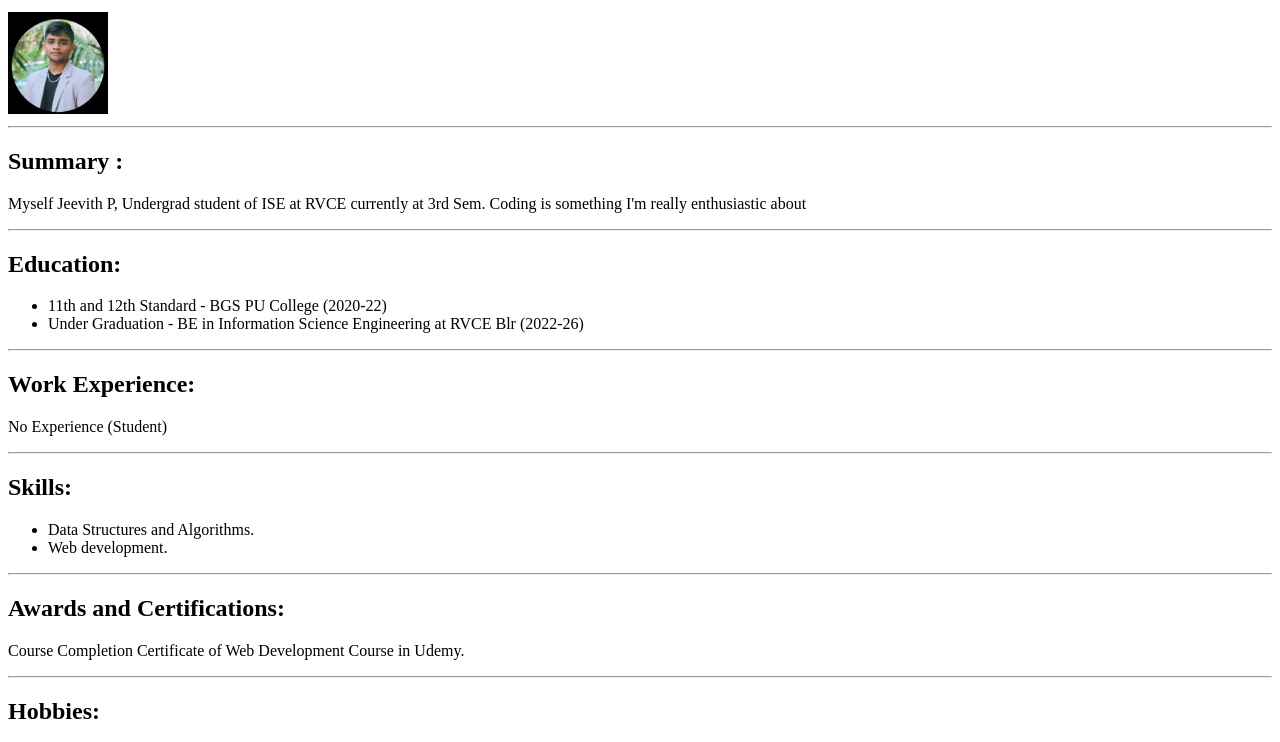
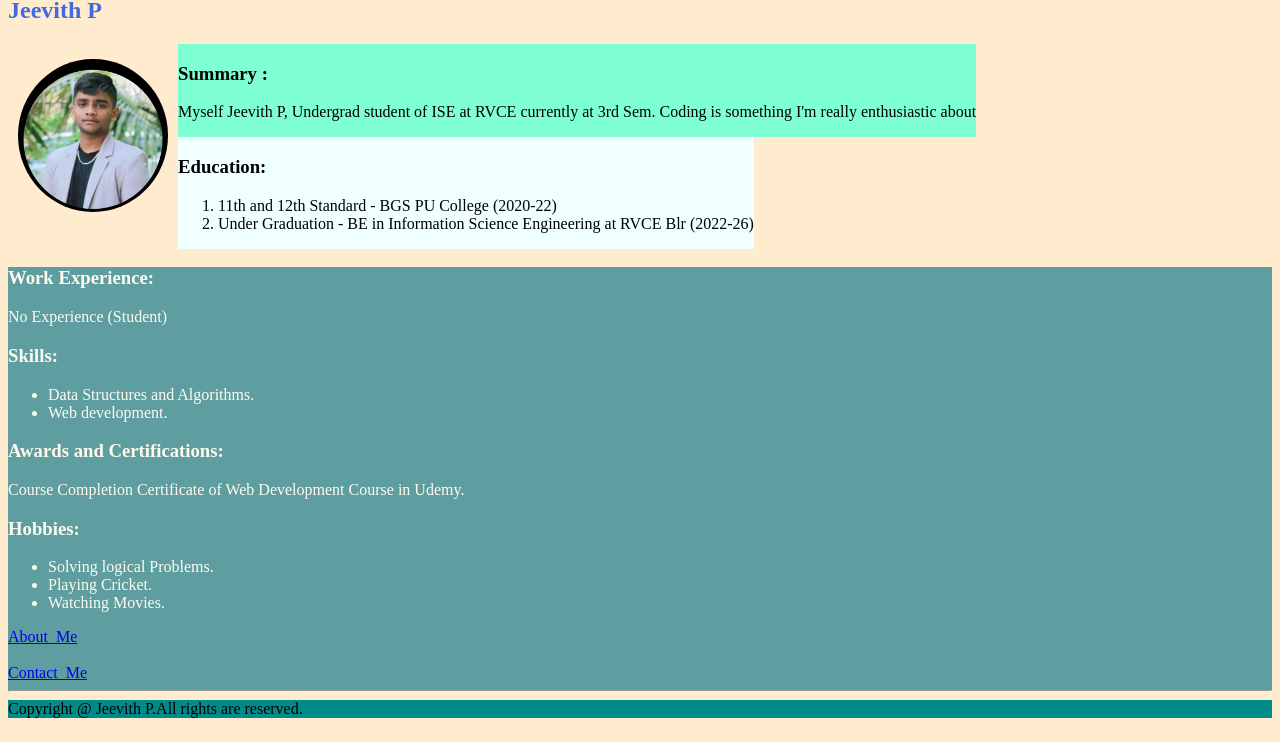
Before and after one commit to JeevithP/HTML-Resume, a plain HTML site: page index.html in a window 1280 px wide. Shown: the part 68-810 px from the top of the page. Drawn offline with Linux system fonts and the light colour scheme.

Commit message:
Update index.html

```diff
--- a/index.html
+++ b/index.html
@@ -4,46 +4,59 @@
     <meta charset="UTF-8">
     <meta name="viewport" content="width=device-width, initial-scale=1.0">
     <title>My Resume</title>
+    <link rel="stylesheet" href="./style.css">
 </head>
 <body>
-    <h1>Jeevith P</h1>
-    <img src="./assets/Profile photo.jpg" alt="My Photo" width="100">
-    <hr>
-    <h2>Summary :</h2>
+    <div class="heading">Sample Resume</div>
+    <h2>Jeevith P</h2>
+    <div class="photo">
+        <img src="./assets/Profile photo.jpg" alt="My Photo" width="150px">
+    </div>
+
+    <div class="Summary">
+        <h3>Summary :</h3>
         <p>Myself Jeevith P, Undergrad student of ISE at RVCE currently at 3rd Sem. Coding is something I'm really enthusiastic about</p>
-    <hr>
-    <h2>Education:</h2>
-    <ul>
+
+    </div>
+    <div class="Education">
+        <h3>Education:</h3>
+        <ol>
             <li>
                 11th and 12th Standard - BGS PU College (2020-22)
             </li>
             <li>Under Graduation - BE in Information Science Engineering at RVCE Blr (2022-26)</li>
-    </ul>
-    <hr>
-    <h2>Work Experience:</h2>
+        </ol>
+    </div>
+
+    <div class="work">
+        <h3>Work Experience:</h3>
         <p>No Experience (Student)</p>
-    <hr>
-    <h2>Skills:</h2>
+
+
+        <h3>Skills:</h3>
         <ul>
             <li>Data Structures and Algorithms.</li>
             <li>Web development.</li>
         </ul>
-    <hr>
-    <h2>Awards and Certifications:</h2>
+
+        <h3>Awards and Certifications:</h3>
         <p>Course Completion Certificate of Web Development Course in Udemy.</p>
-    <hr>
-    <h2>Hobbies:</h2>
+
+        <h3>Hobbies:</h3>
         <ul>
             <li>Solving logical Problems.</li>
             <li>Playing Cricket.</li>
             <li>Watching Movies.</li>
 
         </ul>
-    <hr>
+
         <a href="./about.html">About_Me</a>
-    <hr>
+        <br>
+        <br>
         <a href="./contact.html">Contact_Me</a>
         <hr>
+    </div>
     <footer>Copyright @ Jeevith P.All rights are reserved.</footer>
+
 </body>
 </html>
```
Lines whose indentation alone changed are shown as unchanged.
